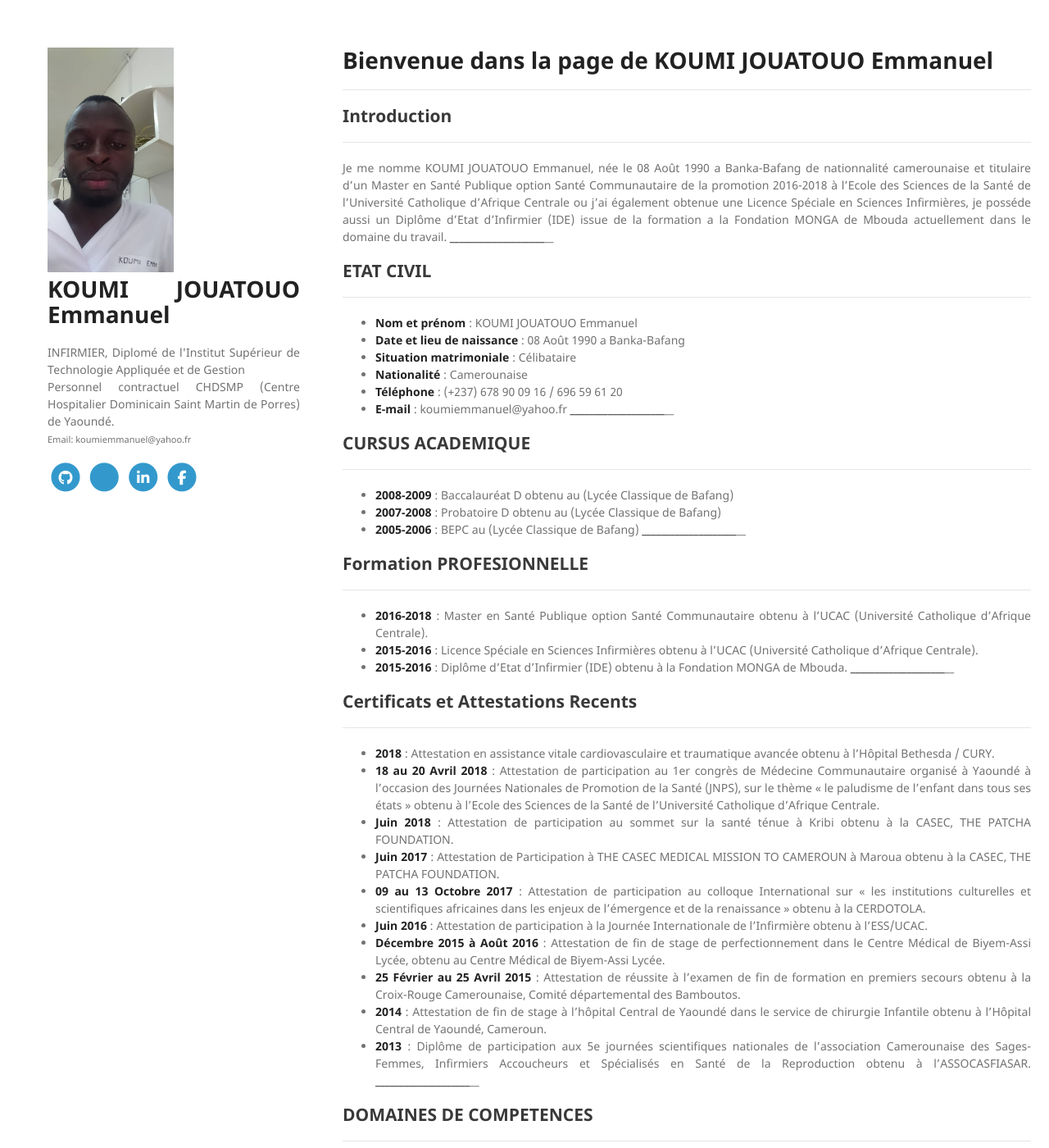
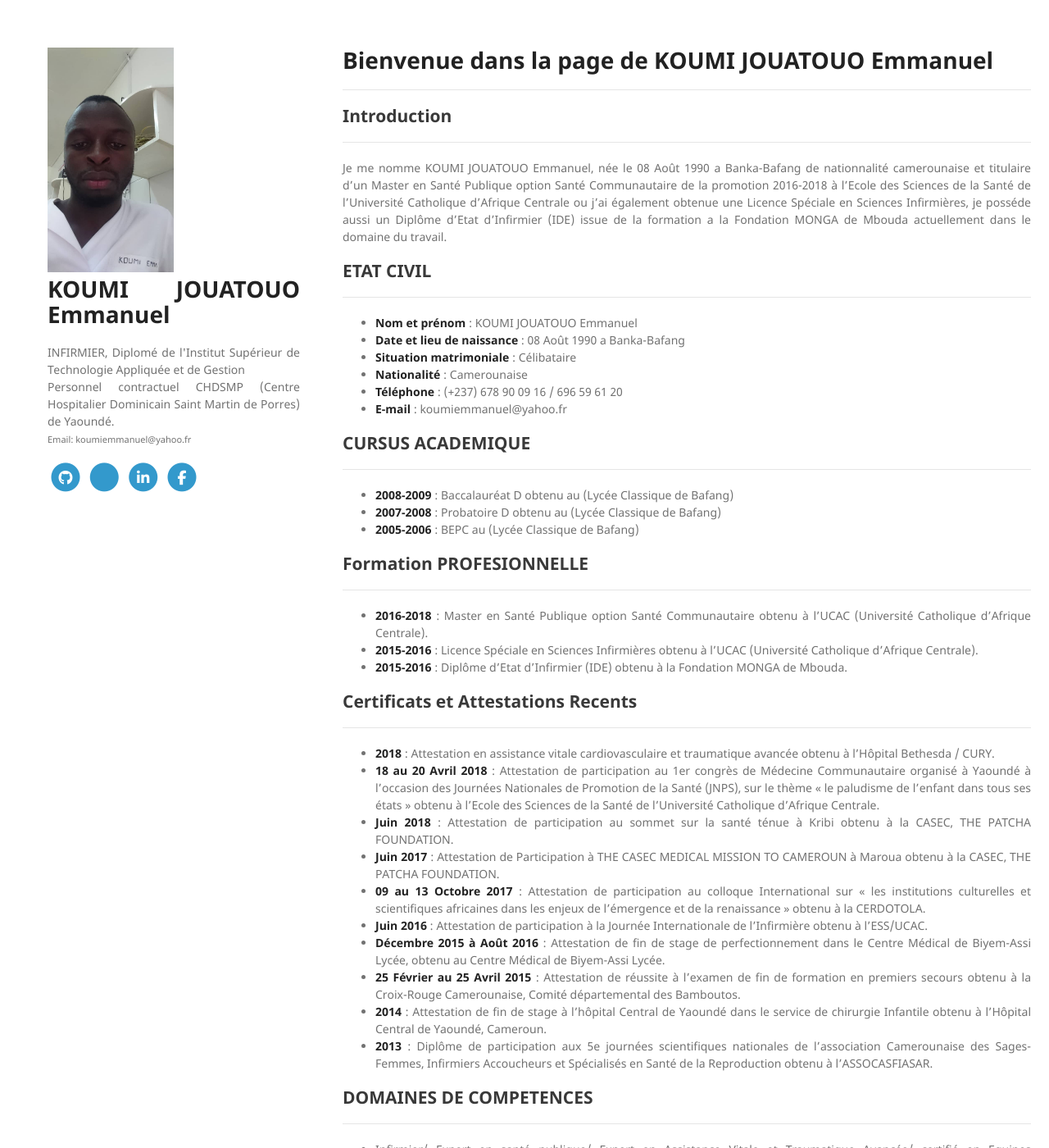
Before and after one commit to koumi-jouatouo/koumi-jouatouo.github.io, a Jekyll site: the page built from index.md, in a window 1280 px wide and 1400 px high. Shown: the whole window at 82% size. Built offline with Jekyll 4.4.1, drawn with Linux system fonts in a browser that asks for light colours; nearby versions of some CDN libraries; our own code applies the rules of GitHub Pages for plain Markdown files; a style sheet for code colours, icons or effects is not loaded; some of the changed text lies outside the part shown.

```diff
--- a/index.md
+++ b/index.md
@@ -4,7 +4,6 @@ ______________________________________________________________
 ## Introduction
 ______________________________________________________________
 Je me nomme KOUMI JOUATOUO Emmanuel, née le 08 Août 1990 a Banka-Bafang de nationnalité camerounaise et titulaire d’un Master en Santé Publique option Santé Communautaire de la promotion 2016-2018 à l’Ecole des Sciences de la Santé de l'Université Catholique d'Afrique Centrale ou j'ai également obtenue une Licence Spéciale en Sciences Infirmières, je posséde aussi un Diplôme d'Etat d'Infirmier (IDE) issue de la formation a la Fondation MONGA de Mbouda actuellement dans le domaine du travail.
-______________________________________________________________
 
 ## ETAT CIVIL
 ______________________________________________________________
@@ -14,21 +13,18 @@ ______________________________________________________________
 * **Nationalité** : Camerounaise
 * **Téléphone** : (+237) 678 90 09 16 / 696 59 61 20
 * **E-mail** : koumiemmanuel@yahoo.fr
-______________________________________________________________
 
 ## CURSUS ACADEMIQUE
 ______________________________________________________________
 * **2008-2009** : Baccalauréat D obtenu au (Lycée Classique de Bafang)
 * **2007-2008** : Probatoire D obtenu au (Lycée Classique de Bafang)
 * **2005-2006** : BEPC au (Lycée Classique de Bafang)
-______________________________________________________________
 
 ## Formation PROFESIONNELLE
 ______________________________________________________________
 * **2016-2018** : Master en Santé Publique option Santé Communautaire obtenu à l'UCAC (Université Catholique d’Afrique Centrale).
 *  **2015-2016** : Licence Spéciale en Sciences Infirmières obtenu à l'UCAC (Université Catholique d’Afrique Centrale).
 *  **2015-2016** : Diplôme d’Etat d’Infirmier (IDE)  obtenu à la Fondation MONGA de Mbouda.
-______________________________________________________________
 
 ## Certificats et Attestations Recents
 ______________________________________________________________
@@ -42,7 +38,6 @@ ______________________________________________________________
 * **25 Février au 25 Avril 2015** : Attestation de réussite à l’examen de fin de formation en premiers secours obtenu à la Croix-Rouge Camerounaise, Comité départemental des Bamboutos.
 * **2014** : Attestation de fin de stage à l’hôpital Central de Yaoundé dans le service de chirurgie Infantile obtenu à l'Hôpital Central de Yaoundé, Cameroun.
 * **2013** : Diplôme de participation aux 5e journées scientifiques nationales de l’association Camerounaise des Sages-Femmes, Infirmiers Accoucheurs et Spécialisés en Santé de la Reproduction obtenu à l'ASSOCASFIASAR.
-______________________________________________________________
 
 ## DOMAINES DE COMPETENCES
 ______________________________________________________________
@@ -60,7 +55,6 @@ Multiculturel ;
 *	Planification des projets ;
 *	Mise en œuvre ;
 *	Suivi et évaluation.
-______________________________________________________________
 
 ## Expérience Profesionnelle
 ______________________________________________________________
@@ -115,20 +109,17 @@ Sous la supervision du Surveillant Général :
 **D’Octobre 2016 à Janvier 2018**
 *	Stagiaire au Ministère de la santé, Direction de la santé familiale, Sous-direction de la PTME ;
 *	Participation à de nombreux ateliers (TWG) organisés par le Minsanté et les ONG partenaires sur le dépistage, l’enrôlement, le linkage, les points focaux de prise en charge du VIH, la prise en charge pédiatrique du VIH, l’extension des UPEC, les différents protocoles de TARV, la gestion des perdus de vue, le tracking et c.
-______________________________________________________________
 
 ## CONNAISSANCES LINGUISTIQUES
 ______________________________________________________________
 *	Français : Lu, écrit, parlé (niveau excellent)
 *	Anglais : Lu, écrit, parlé (niveau intermédiaire)
 *	Féfé (langue locale du département du Haut-Nkam) : Lu, écrit, parlé (niveau rudimentaire)
-______________________________________________________________
 
 ## CONNAISSANCES INFORMATIQUES
 ______________________________________________________________
 *	Word, Excel, Power Point : Bon
 *	CSPRO, SPSS, Epiinfo, Atlas ti: Moyen
-______________________________________________________________
 
 ## DIVERS
 ______________________________________________________________
@@ -141,7 +132,6 @@ Bénévole de l’ONG PATCHA Foundation…
 *	Publications :
    *- Perceptions de l’ictère néonatal par les usagers des services de néonatologie des hôpitaux du district de santé de la Cité-verte, Mémoire de Master 2 en Santé publique option Santé Communautaire à L’Université Catholique d’Afrique Centrale de Yaoundé, Janvier 2019.*
    *- Facteurs favorisant la recrudescence du paludisme grave chez les enfants de 0 à 5 ans du quartier Pouango à Bafang , Mémoire de fin d’étude d’Infirmier Diplômé d’Etat à la fondation MONGA de Mbouda, Mai 2015.*
-______________________________________________________________
 
 ## REFERENCES
 ______________________________________________________________
```
